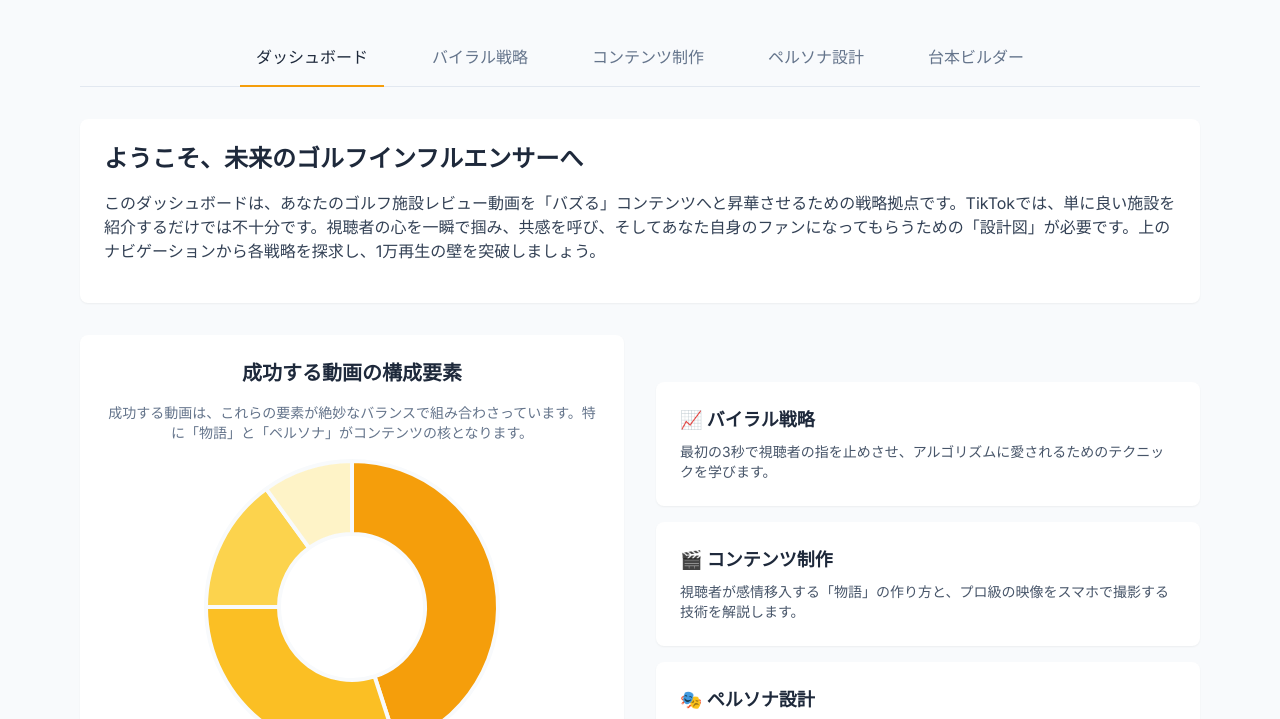
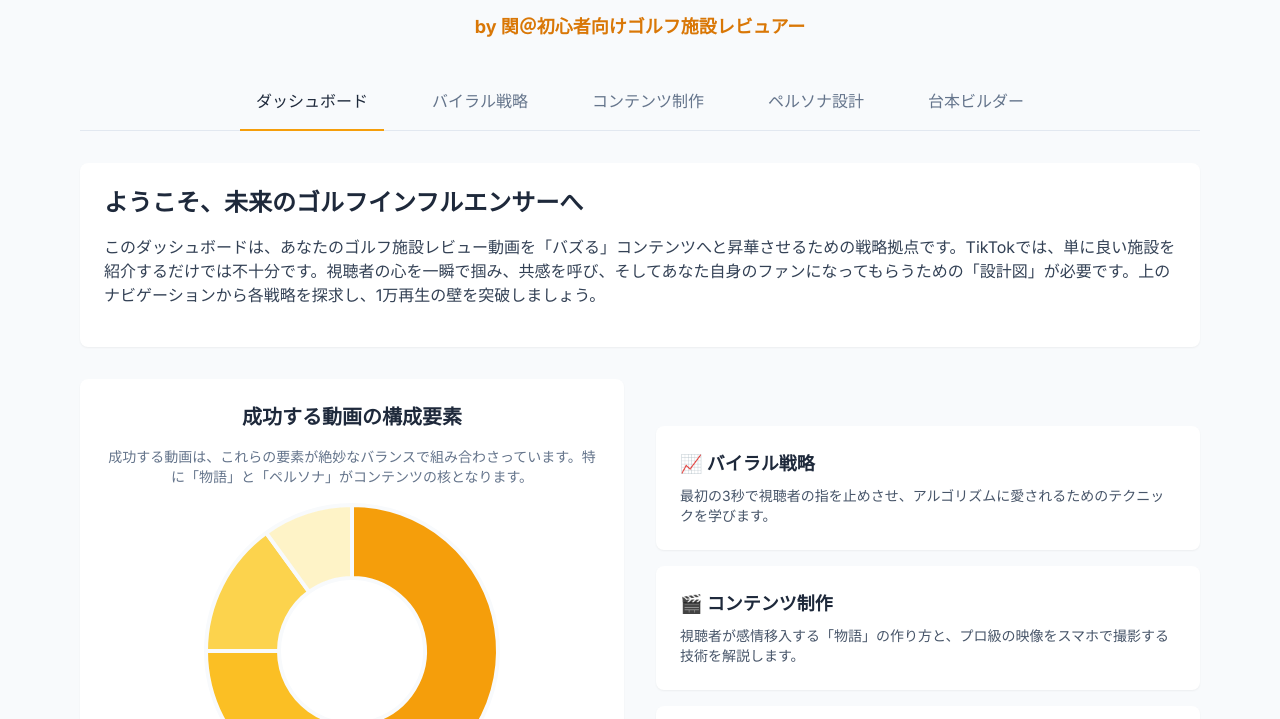
Before and after one commit to Golf-seki-39/tiktok-dashboard3, a plain HTML site: page index.html in a window 1280 px wide. Shown: the part 107-826 px from the top of the page. Drawn offline with nearby package versions, Linux system fonts and the light colour scheme.

Commit message:
Update index.html

```diff
--- a/index.html
+++ b/index.html
@@ -59,6 +59,7 @@
         <header class="text-center mb-8">
             <h1 class="text-3xl md:text-4xl font-bold text-slate-800 mb-2">TikTokゴルフ動画 成功戦略ダッシュボード</h1>
             <p class="text-slate-500">1万再生を超えるレビュー動画制作のためのインタラクティブガイド</p>
+            <p class="mt-4 text-lg text-amber-600 font-semibold">by 関＠初心者向けゴルフ施設レビュアー</p>
         </header>
 
         <nav class="mb-8 border-b border-slate-200">
```
